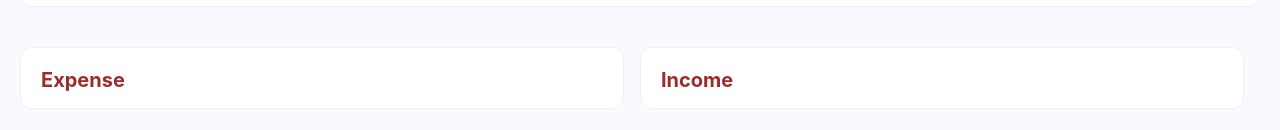
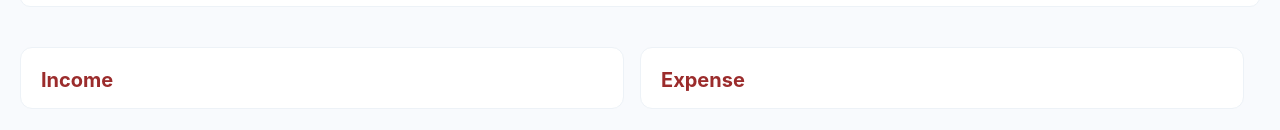
Before and after one commit to ClaytonDewey/react-expense-tracker, a React (Create React App) app: page / in a window 1280 px wide. Shown: the part 474-604 px from the top of the page. Built offline with nearby package versions, Linux system fonts and the light colour scheme.

Commit message:
Refactor Income/Expense columns

```diff
--- a/src/components/ExpenseView.jsx
+++ b/src/components/ExpenseView.jsx
@@ -35,7 +35,7 @@ const ExpenseView = ({ type, data }) => {
               {item.description}
             </Text>
           </Flex>
-          <Text>{item.amount}</Text>
+          <Text>${item.amount}</Text>
         </Flex>
       ))}
     </Box>
--- a/src/components/Main.jsx
+++ b/src/components/Main.jsx
@@ -54,12 +54,12 @@ const Main = () => {
         justifyContent={'space-evenly'}
         flexDirection={['column', 'column', 'column', 'row', 'row']}>
         <ExpenseView
+          data={allTransactions.filter((item) => item.type === 'income')}
+          type={'income'}
+        />
+        <ExpenseView
           data={allTransactions.filter((item) => item.type === 'expense')}
           type={'expense'}
-        />
-        <ExpenseView
-          data={allTransactions.filter((item) => item.type === 'income')}
-          type={'income'}
         />
       </Flex>
     </Flex>
```
